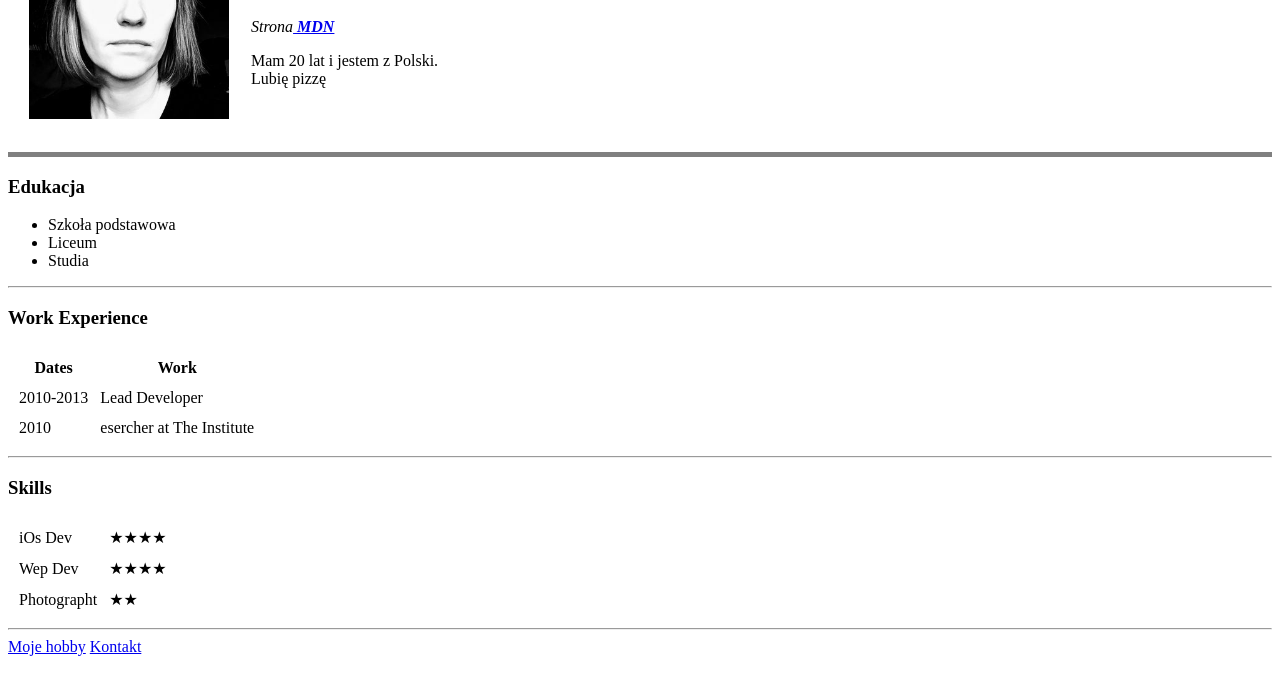
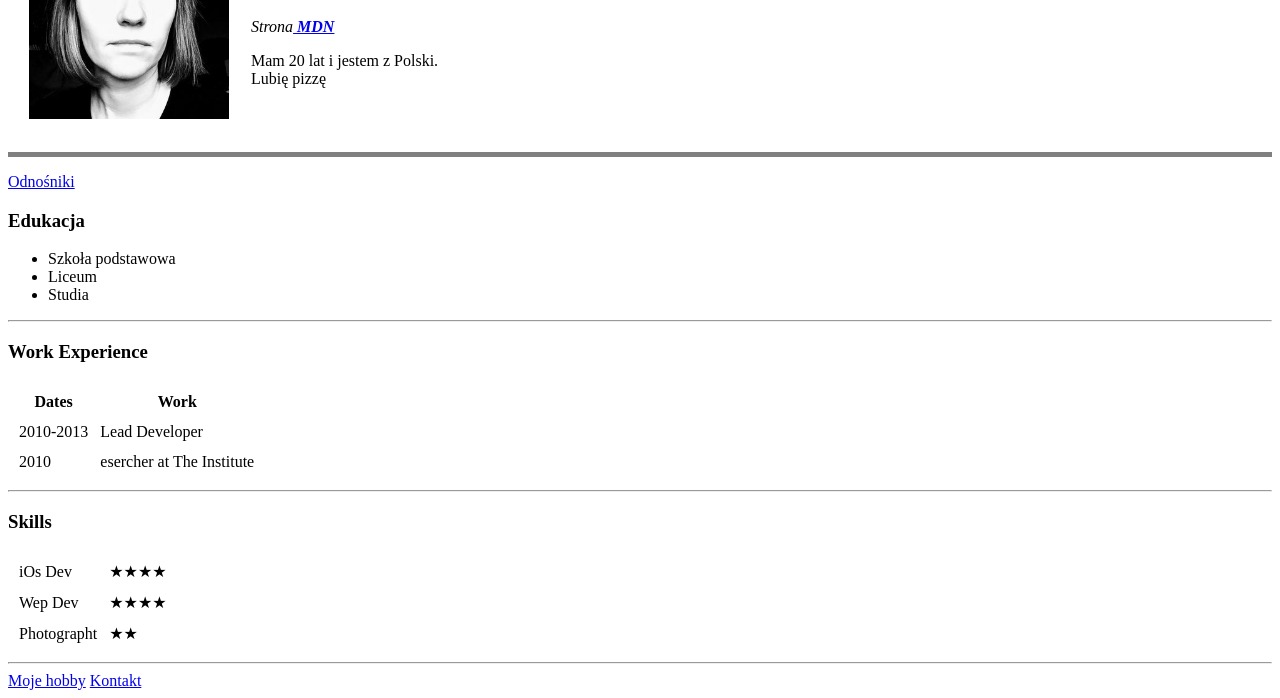
Before and after one commit to KlaudiaGitHub/cv, a plain HTML site: page index.html in a window 1280 px wide. Shown: the part 110-808 px from the top of the page. Drawn offline with Linux system fonts and the light colour scheme.

Commit message:
Update index.html

```diff
--- a/index.html
+++ b/index.html
@@ -17,6 +17,8 @@
   </table>
 
   <hr size="5" noshade>
+
+   <p><a href="https://www.appbrewery.co/p/web-development-course-resources">Odnośniki</a></p>
 
   <h3>Edukacja</h3>
   <ul>
```
